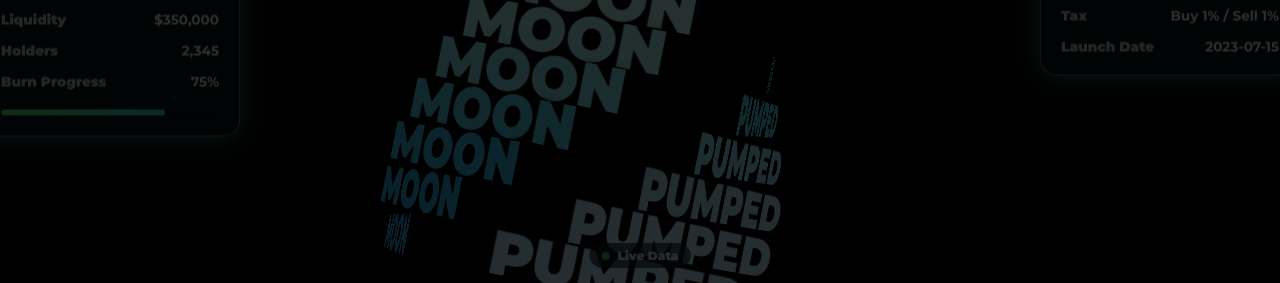
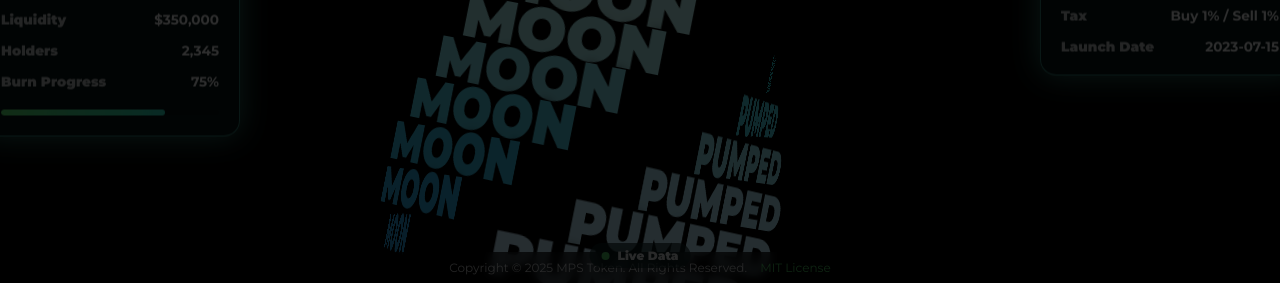
Before and after one commit to wahahaneke/MPS, a plain HTML site: page index.html in a window 1280 px wide. Shown: the part 517-800 px from the top of the page. Drawn offline with nearby package versions, Linux system fonts and the light colour scheme; a script that the page names is missing.

Commit message:
添加网站底部版权和许可证信息

```diff
--- a/index.html
+++ b/index.html
@@ -553,6 +553,34 @@
             color: rgba(255, 255, 255, 0.8);
             z-index: 1000;
             display: none;
+        }
+
+        /* 页脚样式 */
+        .copyright-footer {
+            position: fixed;
+            bottom: 0;
+            left: 0;
+            width: 100%;
+            background-color: rgba(0, 0, 0, 0.7);
+            color: rgba(255, 255, 255, 0.7);
+            text-align: center;
+            padding: 8px 0;
+            font-size: 0.75rem;
+            font-weight: 400;
+            z-index: 900;
+            backdrop-filter: blur(5px);
+        }
+
+        .license-text {
+            margin-left: 10px;
+            color: hsla(130, 67%, 60%, 0.8);
+        }
+
+        @media (max-width: 640px) {
+            .copyright-footer {
+                padding: 5px 0;
+                font-size: 0.7rem;
+            }
         }
     </style>
 </head>
@@ -1461,5 +1489,13 @@
             }
         }
     </script>
+
+    <!-- 页脚版权信息 -->
+    <footer class="copyright-footer">
+        <div class="copyright-text">
+            Copyright © 2025 MPS Token. All Rights Reserved.
+            <span class="license-text">MIT License</span>
+        </div>
+    </footer>
 </body>
 </html>
```
